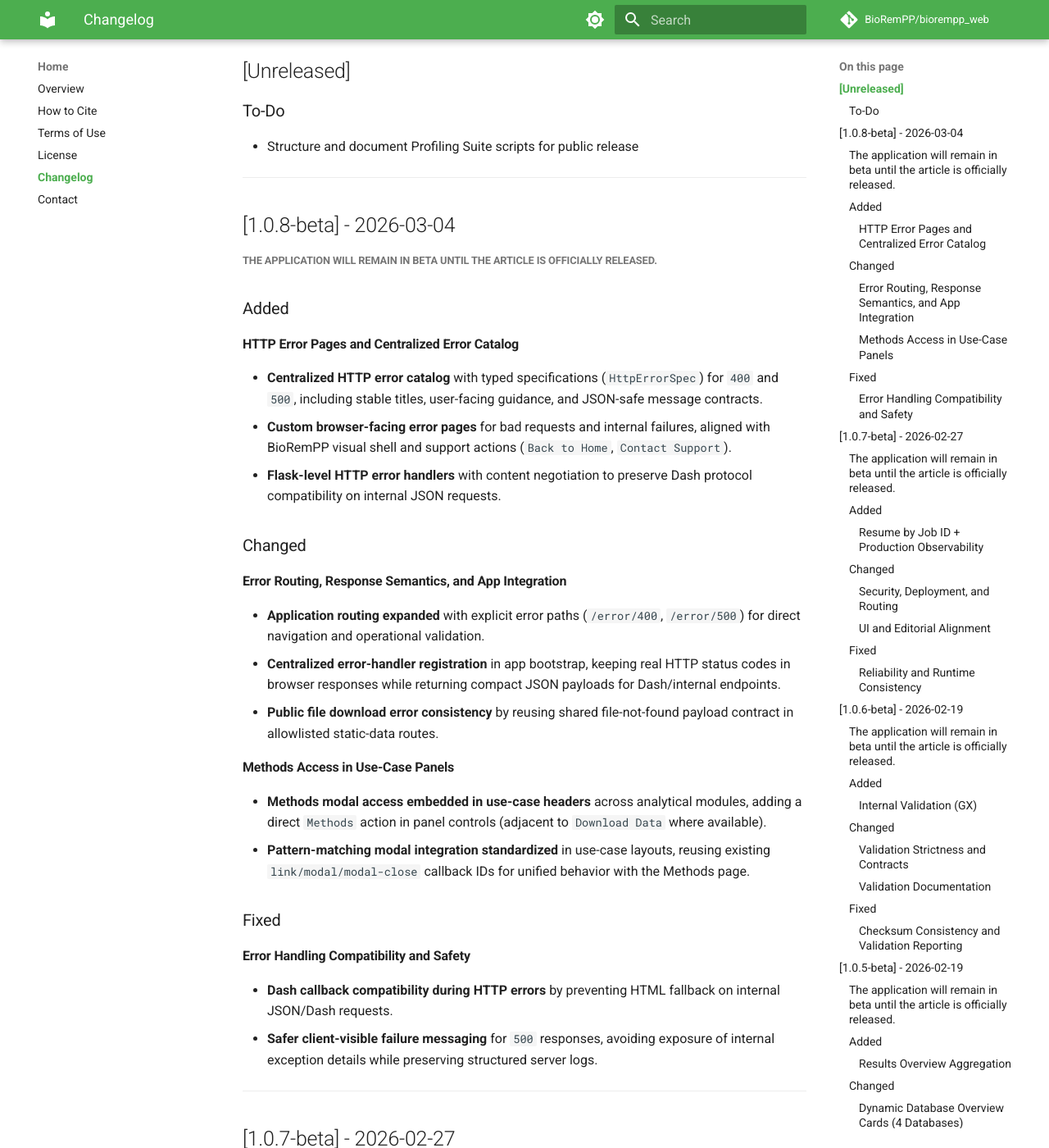
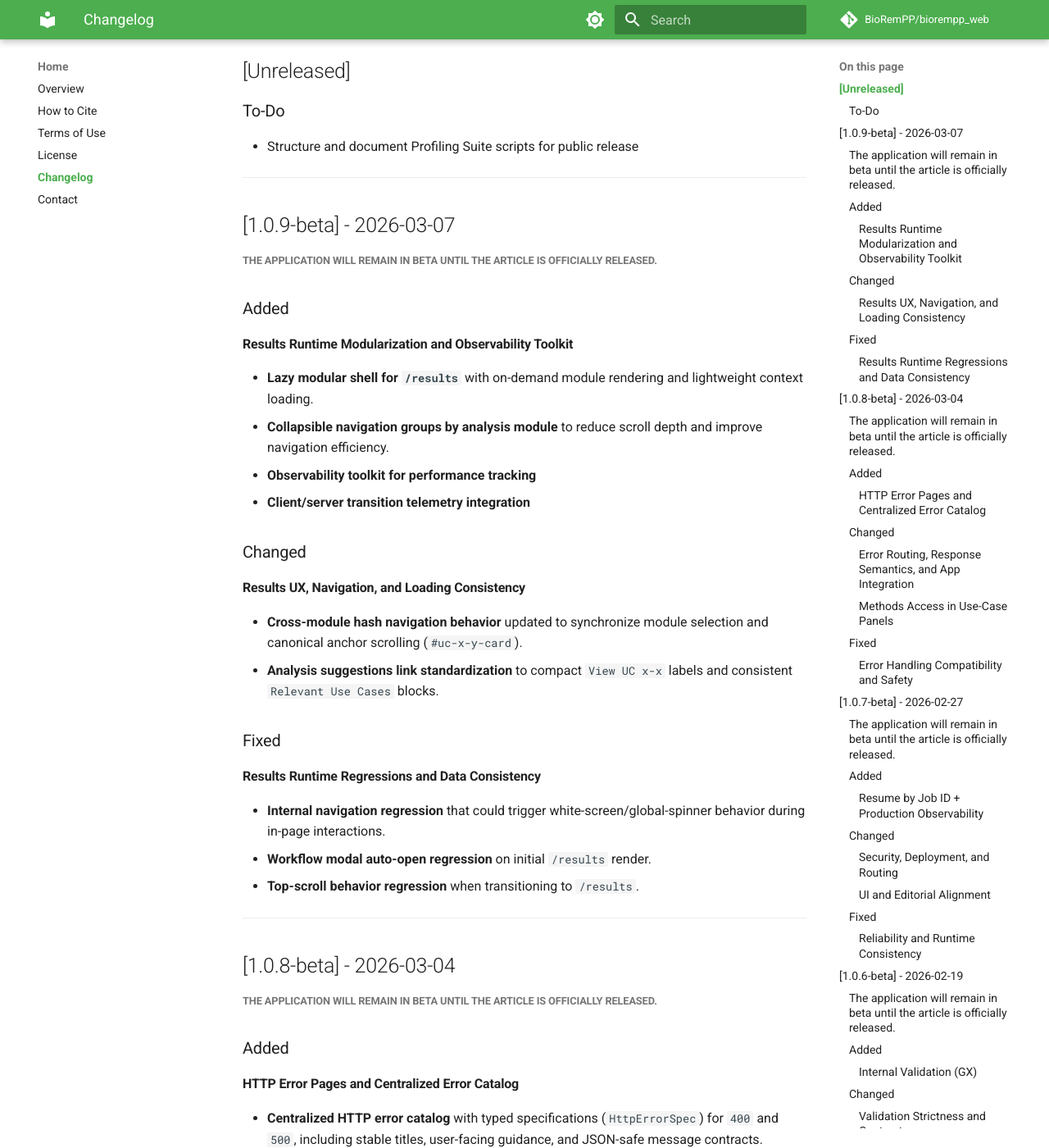
Before and after one commit to BioRemPP/biorempp_web, an MkDocs documentation site: the page built from docs/about/changelog.md, in a window 1280 px wide and 1400 px high, scrolled down 292 px. Shown: the whole window at 82% size. Built offline with MkDocs 1.6.1 and Material for MkDocs 9.7.7, drawn with Linux system fonts in a browser that asks for light colours; comment, search, counter and statistics services are not loaded; the version menu is left out.

Commit message:
chore(release): bump version to 1.0.9-beta and update changelog
- bump project version from 1.0.8-beta to 1.0.9-beta in pyproject metadata
- add 1.0.9-beta release section to changelog following Keep a Changelog structure
- document /results runtime optimizations, navigation fixes, loading standardization, and observability toolkit
- align docs landing page version references and citation snippet to 1.0.9-beta
- update docs index "Last Updated" to 2026-03-07

```diff
--- a/docs/about/changelog.md
+++ b/docs/about/changelog.md
@@ -12,6 +12,36 @@ and this project adheres to [Semantic Versioning](https://semver.org/spec/v2.0.0
 ### To-Do
 
 - Structure and document Profiling Suite scripts for public release
+
+---
+
+## [1.0.9-beta] - 2026-03-07
+##### The application will remain in beta until the article is officially released.
+
+### Added
+
+#### Results Runtime Modularization and Observability Toolkit
+
+- **Lazy modular shell for `/results`** with on-demand module rendering and lightweight context loading.
+- **Collapsible navigation groups by analysis module** to reduce scroll depth and improve navigation efficiency.
+- **Observability toolkit for performance tracking**
+- **Client/server transition telemetry integration**
+
+
+### Changed
+
+#### Results UX, Navigation, and Loading Consistency
+
+- **Cross-module hash navigation behavior** updated to synchronize module selection and canonical anchor scrolling (`#uc-x-y-card`).
+- **Analysis suggestions link standardization** to compact `View UC x-x` labels and consistent `Relevant Use Cases` blocks.
+
+### Fixed
+
+#### Results Runtime Regressions and Data Consistency
+
+- **Internal navigation regression** that could trigger white-screen/global-spinner behavior during in-page interactions.
+- **Workflow modal auto-open regression** on initial `/results` render.
+- **Top-scroll behavior regression** when transitioning to `/results`.
 
 ---
 
--- a/pyproject.toml
+++ b/pyproject.toml
@@ -10,7 +10,7 @@ build-backend = "setuptools.build_meta"
 # ============================================================================
 [project]
 name = "biorempp-web"
-version = "1.0.8-beta"
+version = "1.0.9-beta"
 description = "BioRemPP Web - Bioremediation Potential Profile"
 readme = "README.md"
 requires-python = ">=3.11"
```
Also changed, not shown: docs/index.md (+3 -3 lines).
